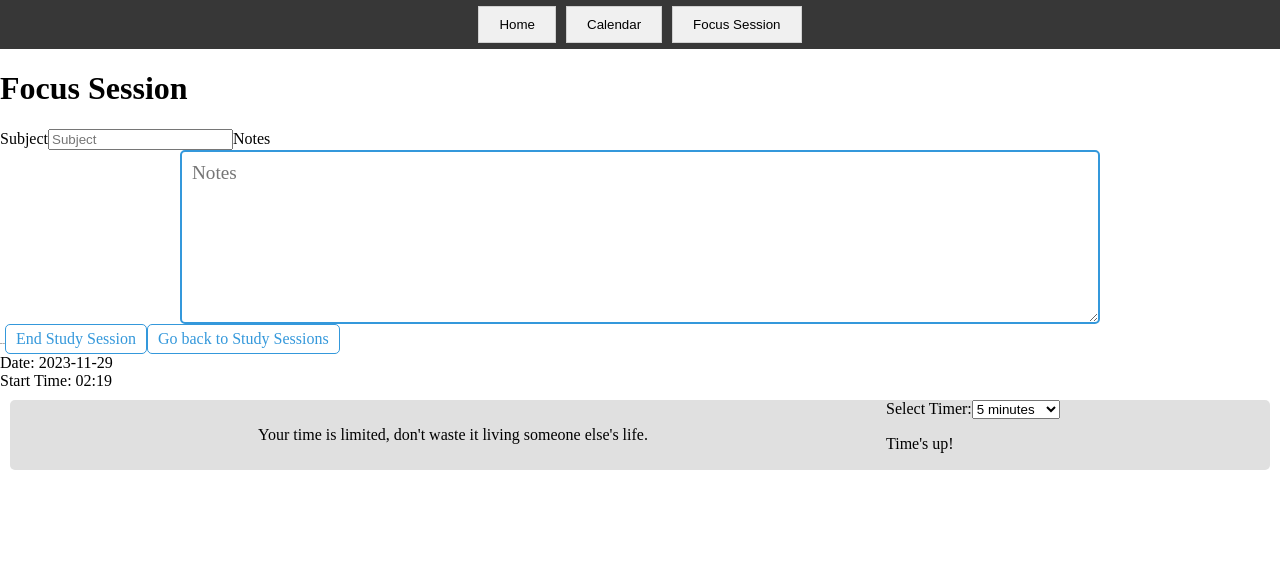
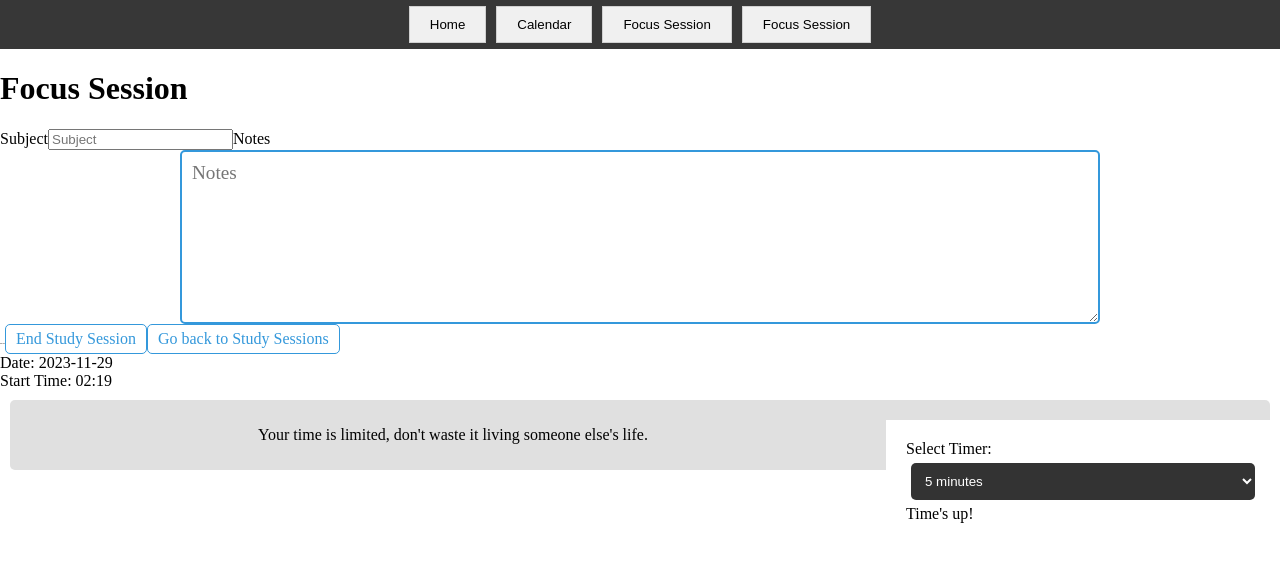
Before and after one commit to CEN4010-Fall2023-Prin-Soft-Eng/cen4010-prin-soft-eng-final-project-001-group-21, a Vue app: page /music-selection in a window 1280 px wide. Shown: the top 562 px of the page. Built offline with nearby package versions, Linux system fonts and the light colour scheme; sample sign-in values are in the browser's storage.

Commit message:
Add more time for timer and move focus button

```diff
--- a/public/index.html
+++ b/public/index.html
@@ -6,7 +6,7 @@
   <title>Your Page Title</title>
   <style>
     body{
-      margin:inherit;
+      margin:auto;
     }
   </style>
 </head>
@@ -14,6 +14,5 @@
   <div id="app">
 
   </div>
-  <script src="https://code.jquery.com/jquery-3.6.0.min.js"></script>
 </body>
 </html>
--- a/src/components/NavBar.vue
+++ b/src/components/NavBar.vue
@@ -12,8 +12,14 @@
       :isActive="isPageActive('study-sessions')"
       @button-click="navigateTo('study-sessions')"
     >Focus Session</ButtonComponent>
+    <!-- New ButtonComponent for Music Selection -->
+    <ButtonComponent
+      :isActive="isPageActive('Focus Session')"
+      @button-click="navigateTo('music-selection')"
+    >Focus Session</ButtonComponent>
   </nav>
 </template>
+
 
   <script>
   import ButtonComponent from './ButtonComponent.vue';
--- a/src/components/StudySessions.vue
+++ b/src/components/StudySessions.vue
@@ -25,13 +25,7 @@
 
       <!-- Add other fields as necessary -->
       <button type="submit">Create Session</button>
-
-      <!-- Button to navigate to MusicSelection.vue -->
-      <router-link to="/music-selection">
-        <button type="button">Go to Music Selection</button>
-      </router-link>
     </form>
-
     <!-- Area to display existing study sessions -->
     <div id="sessions-display">
     </div>
--- a/src/components/TimerComponent.vue
+++ b/src/components/TimerComponent.vue
@@ -1,17 +1,40 @@
 <template>
-  <div>
-    <label for="timer-select">Select Timer:</label>
-    <select id="timer-select" v-model="selectedTime" @change="initializeTimer">
+  <div class="container my-5">
+    <div class="row">
+      <div class="col-lg-6 mx-auto">
+        <form>
+          <div class="form-group">
+            <label for="timer-select" class="h4">Select Timer:</label>
+            <select id="timer-select" class="form-control" v-model="selectedTime" @change="initializeTimer">
               <option value="300">5 minutes</option>
+              <option value="600">10 minutes</option>
               <option value="900">15 minutes</option>
+              <option value="1200">20 minutes</option>
+              <option value="1500">25 minutes</option>
               <option value="1800">30 minutes</option>
+              <option value="2100">35 minutes</option>
+              <option value="2400">40 minutes</option>
               <option value="2700">45 minutes</option>
+              <option value="3000">50 minutes</option>
+              <option value="3300">55 minutes</option>
               <option value="3600">1 hour</option>
+              <option value="5400">1 hour 30 minutes</option>
+              <option value="7200">2 hours</option>
             </select>
-    <p v-if="timeRemaining > 0">Time Remaining: {{ formattedTime }}</p>
-    <p v-else>Time's up!</p>
+          </div>
+          <div v-if="timeRemaining > 0" class="alert alert-info mt-4" role="alert">
+            Time Remaining: {{ formattedTime }}
+          </div>
+          <div v-else class="alert alert-success mt-4" role="alert">
+            Time's up!
+          </div>
+        </form>
+      </div>
+    </div>
   </div>
 </template>
+
+
 
 <script>
 export default {
@@ -55,10 +78,89 @@ export default {
 };
 </script>
 
+
 <style scoped>
+body {
+  font-family: 'Helvetica Neue', Arial, sans-serif;
+  background-color: #f4f4f4;
+  color: #333;
+  line-height: 1.6;
+}
 
+header, footer, .container {
+  margin: auto;
+  padding: 0 20px;
+}
 
-#timer-select {
-  margin-top: 10px;
+header {
+  background: #333;
+  color: #fff;
+  padding-top: 30px;
+  min-height: 70px;
+  border-bottom: #eee solid 1px;
+}
+
+header a {
+  color: #fff;
+  text-decoration: none;
+  text-transform: uppercase;
+  margin: 0 15px;
+}
+
+.container {
+  max-width: 1200px;
+  margin-top: 30px;
+  padding: 20px;
+  background: #fff;
+}
+
+button, select {
+  background: #333;
+  color: #fff;
+  border: none;
+  padding: 10px 20px;
+  margin: 5px;
+  border-radius: 5px;
+  cursor: pointer;
+}
+
+button:hover, select:hover {
+  opacity: 0.9;
+}
+
+textarea, select {
+  width: 100%;
+  padding: 10px;
+}
+
+.card {
+  background: #fff;
+  margin-bottom: 20px;
+  padding: 20px;
+  box-shadow: 0 2px 4px rgba(0,0,0,0.1);
+  border-radius: 4px;
+}
+
+.quote {
+  font-style: italic;
+  opacity: 0.6;
+}
+
+.timer {
+  font-size: 1.5em;
+  margin-top: 20px;
+}
+
+/* Responsive design */
+@media (max-width: 768px) {
+  .container {
+    width: 95%;
+    padding: 0;
+  }
+
+  header, footer, .container {
+    padding-left: 10px;
+    padding-right: 10px;
+  }
 }
 </style>
```
Lines whose indentation alone changed are shown as unchanged.
